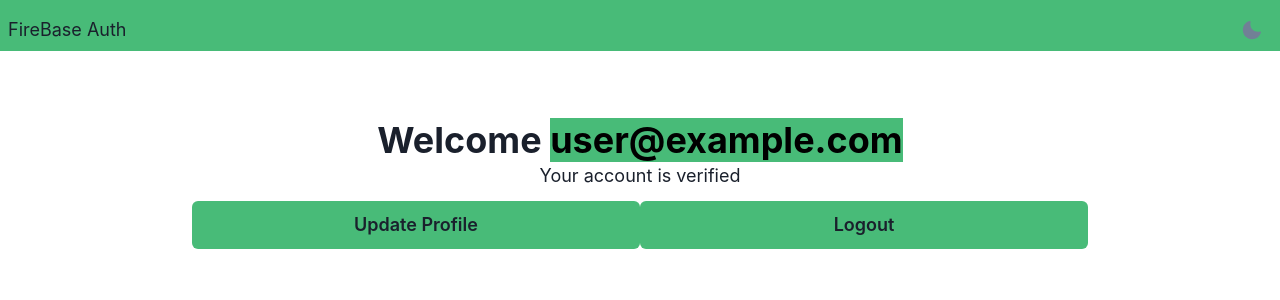
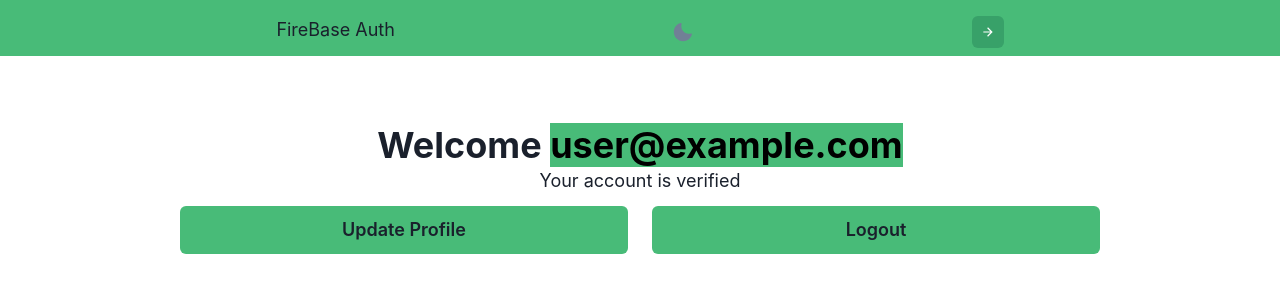
Before and after one commit to mostafa-taman-ashtrei/firebase_auth, a React (Create React App) app: page /dashboard in a window 1280 px wide. Shown: the top 300 px of the page. Built offline with nearby package versions, Linux system fonts and the light colour scheme; no server answers; sample sign-in values are in the browser's storage.

Commit message:
add logout to nav

```diff
--- a/src/components/NavBar.tsx
+++ b/src/components/NavBar.tsx
@@ -1,18 +1,48 @@
 import React from 'react';
-import { Stack, Flex, Text } from '@chakra-ui/react';
-import { Link } from 'react-router-dom';
+import {
+    Stack, Flex, Text, IconButton, Tooltip,
+} from '@chakra-ui/react';
+import { Link, useHistory } from 'react-router-dom';
 
+import { ArrowForwardIcon } from '@chakra-ui/icons';
 import ThemeToggle from './ThemeToggle';
+import { useAuth } from '../context/authContext';
+import { auth } from '../firebase';
 
-const Navbar: React.FC = () => (
+const Navbar: React.FC = () => {
+    const { currentUser } = useAuth();
+    const history = useHistory();
+
+    return (
         <Stack as="main" align="center" mb="2">
-        <Flex p="2" w="100%" as="nav" flexDirection="row" pt="4" justify="space-between" backgroundColor="green.400">
+            <Flex p="2" w="100%" as="nav" flexDirection="row" pt="4" justify="space-evenly" backgroundColor="green.400">
                 <Link to="/">
                     <Text fontSize="lg">FireBase Auth</Text>
                 </Link>
                 <ThemeToggle />
+                {
+                    currentUser
+                        ? (
+                            <Tooltip label="Logout" aria-label="Logout Button">
+                                <IconButton
+                                    colorScheme="green"
+                                    aria-label="Logout"
+                                    icon={<ArrowForwardIcon />}
+                                    size="sm"
+                                    onClick={() => {
+                                        auth.signOut();
+                                        history.push('/');
+                                    }}
+                                >
+                                    <Text fontSize="lg" color="black">Logout</Text>
+                                </IconButton>
+                            </Tooltip>
+
+                        ) : null
+                }
             </Flex>
         </Stack>
     );
+};
 
 export default Navbar;
--- a/src/pages/Dashboard.tsx
+++ b/src/pages/Dashboard.tsx
@@ -25,11 +25,11 @@ const Dashboard: React.FC = () => {
                         {currentUser?.emailVerified ? ' verified' : ' not verified'}
                     </Text>
                     <Link to="/update-profile">
-                        <Button background="green.400" mt="3" size="lg" w="md">Update Profile</Button>
+                        <Button background="green.400" m="3" size="lg" w="md">Update Profile</Button>
                     </Link>
                     <Button
                         background="green.400"
-                        mt="3"
+                        m="3"
                         size="lg"
                         w="md"
                         onClick={() => {
```
Lines whose indentation alone changed are shown as unchanged.
